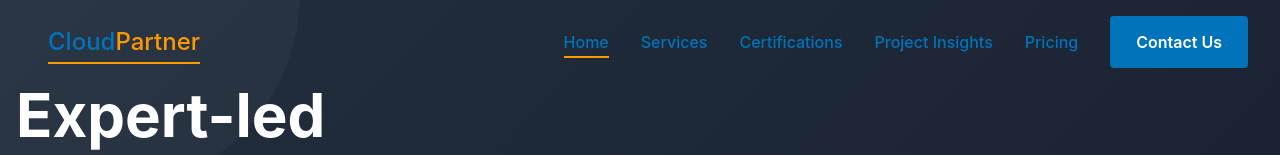
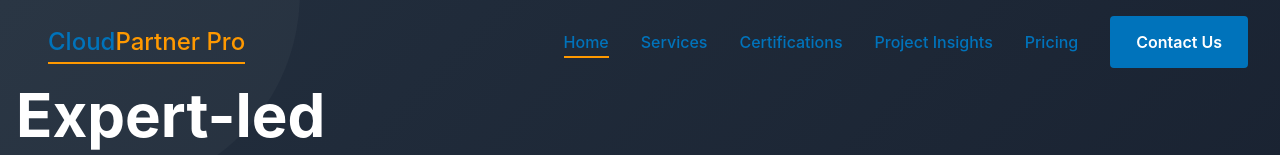
Before and after one commit to Tetianamost/cloud-consulting-business, a React (Create React App) app: page / in a window 1280 px wide. Shown: the top 155 px of the page. Built offline with nearby package versions, Linux system fonts and the light colour scheme.

Commit message:
Add pro to cloud partner

```diff
--- a/src/components/layout/Footer.tsx
+++ b/src/components/layout/Footer.tsx
@@ -188,7 +188,7 @@ const Footer: React.FC = () => {
       <FooterContent>
         <LogoColumn>
           <Logo>
-            Cloud<span>Partner</span>
+            Cloud<span>Partner Pro</span>
           </Logo>
           <Description>
             Flexible cloud consulting services to help your business navigate cloud solutions with confidence. AWS certified professionals delivering personalized advice and assistance on your timeline.
@@ -302,7 +302,7 @@ const Footer: React.FC = () => {
       <Divider />
 
       <Copyright>
-        <div>&copy; {currentYear} Cloud Partner. All rights reserved.</div>
+        <div>&copy; {currentYear} Cloud Partner Pro. All rights reserved.</div>
         {/* <FooterLinks>
           <a href="/privacy-policy">Privacy Policy</a>
           <a href="/terms-of-service">Terms of Service</a>
--- a/src/components/layout/Header.tsx
+++ b/src/components/layout/Header.tsx
@@ -179,7 +179,7 @@ const Header: React.FC = () => {
             duration={500}
             onClick={closeMenu}
           >
-          Cloud<span>Partner</span>
+          Cloud<span>Partner Pro</span>
           </NavLink>
         </Logo>
 
--- a/src/components/sections/ProjectInsights/ProjectInsights.tsx
+++ b/src/components/sections/ProjectInsights/ProjectInsights.tsx
@@ -28,8 +28,8 @@ const projectHighlights = [
     },
     testimonial: {
       quote: "We're passionate about cloud technology and love helping businesses leverage it effectively with our flexible schedule that adapts to your needs.",
-      author: "Cloud Partner Team",
-      position: "Cloud Partner Founders"
+      author: "Cloud Partner Pro Team",
+      position: "Cloud Partner Pro Founders"
     },
     image: 'https://images.unsplash.com/photo-1519389950473-47ba0277781c?ixlib=rb-1.2.1&auto=format&fit=crop&w=1350&q=80'
   },
@@ -53,7 +53,7 @@ const projectHighlights = [
     },
     testimonial: {
       quote: "Our approach combines technical expertise with a practical understanding of business needs, resulting in cloud solutions that deliver real value for your organization.",
-      author: "Cloud Partner Team",
+      author: "Cloud Partner Pro Team",
       position: "AWS Certified Professionals"
     },
     image: "https://images.unsplash.com/photo-1488590528505-98d2b5aba04b?ixlib=rb-1.2.1&auto=format&fit=crop&w=1350&q=80"
```
